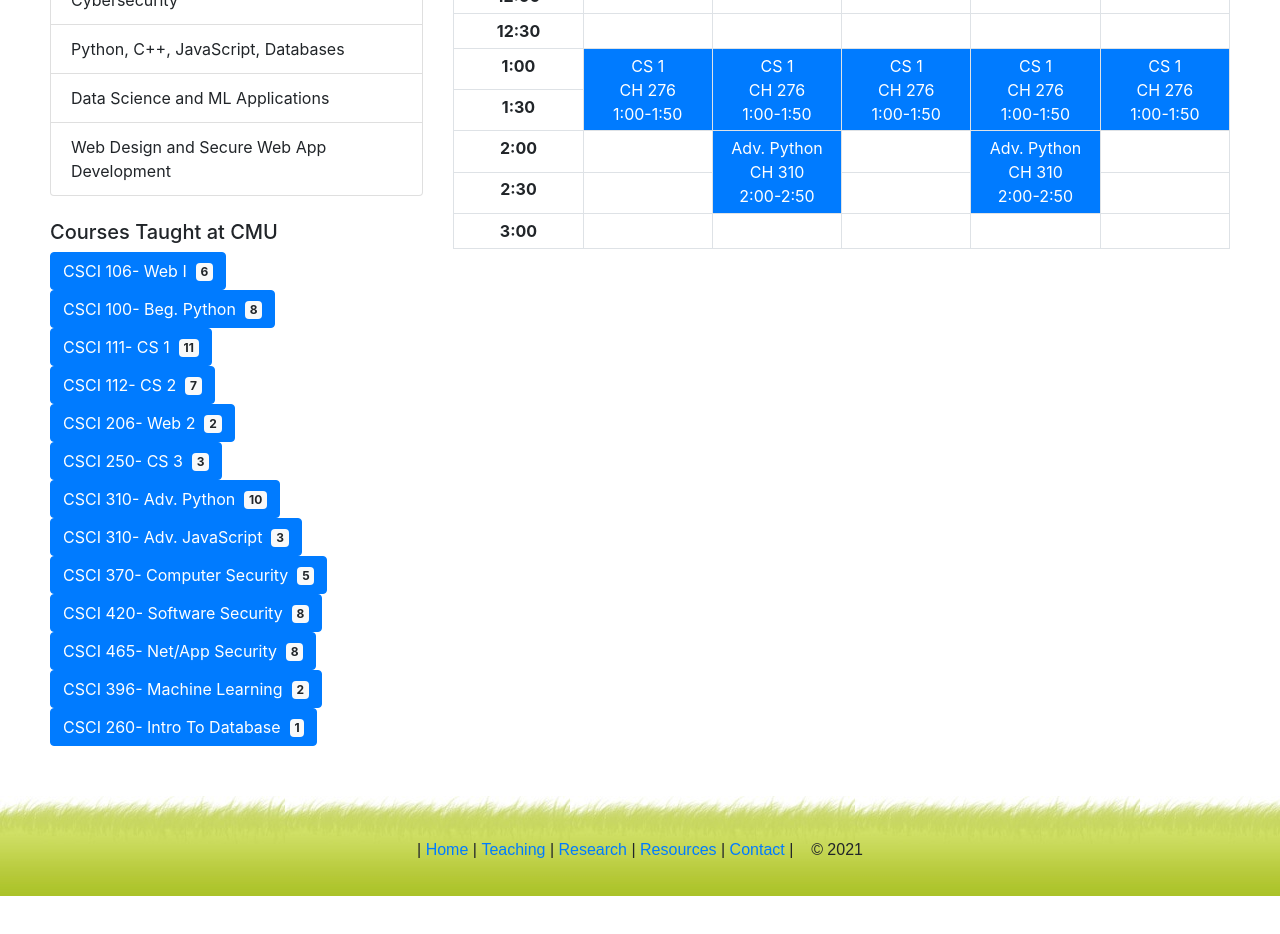
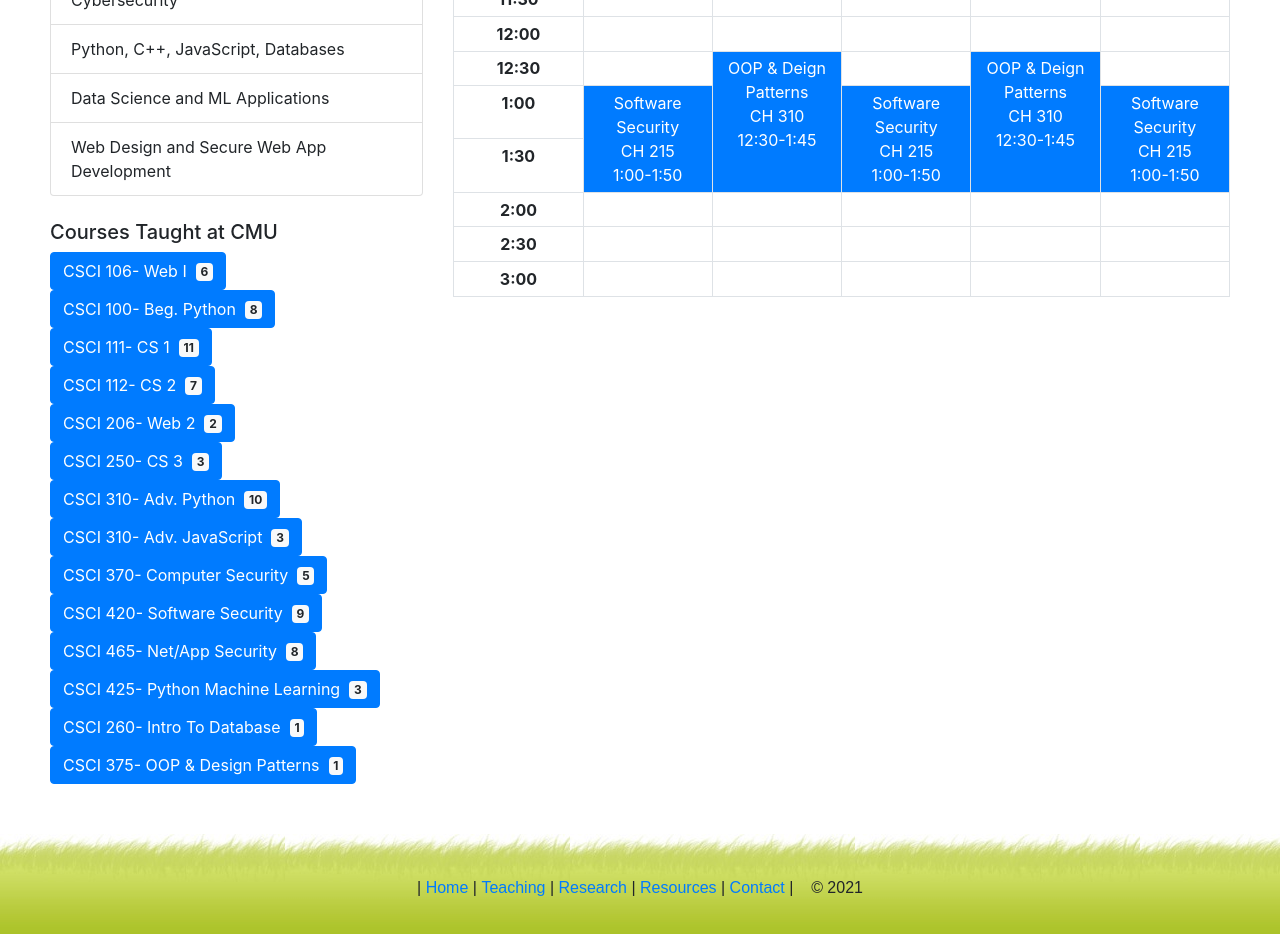
Before and after one commit to rambasnet/rambasnet.github.io, a Next.js app: page /teaching in a window 1280 px wide. Shown: the part 720-1654 px from the top of the page. Before the commit the page ends 1616 px from the top, so only its background shows below. Built offline with nearby package versions, Linux system fonts and the light colour scheme.

Commit message:
update schedule

```diff
--- a/pages/components/data/courses.json
+++ b/pages/components/data/courses.json
@@ -37,18 +37,22 @@
   },
   {
     "name": "CSCI 420- Software Security",
-    "times": 8
+    "times": 9
   },
   {
     "name": "CSCI 465- Net/App Security",
     "times": 8
   },
   {
-    "name": "CSCI 396- Machine Learning",
-    "times": 2
+    "name": "CSCI 425- Python Machine Learning",
+    "times": 3
   },
   {
     "name": "CSCI 260- Intro To Database",
     "times": 1
+  },
+  {
+    "name": "CSCI 375- OOP & Design Patterns",
+    "times": 1
   }
 ]
--- a/pages/components/schedule.js
+++ b/pages/components/schedule.js
@@ -5,7 +5,7 @@ class Schedule extends React.Component {
   constructor(props) {
     super(props);
     this.state = {
-      semester: "Fall 2022 Schedule",
+      semester: "Spring 2023 Schedule",
       office: "CH 329",
       days: ["Mon", "Tues", "Wed", "Thrs", "Fri"],
       times: ["8:00", "8:30", "9:00", "9:30", "10:00", "10:30", "11:00",
@@ -13,46 +13,37 @@ class Schedule extends React.Component {
         "3:00"],
       office_hours: [
         {
-          days: ["Mon", "Wed", "Fri"],
+          days: ["Mon", "Tues", "Wed", "Thrs", "Fri"],
           start_time: "9:00",
-          time: "9-10:15",
+          time: "9-9:50",
           includes: "9:30",
-          row_span: 3
+          row_span: 2
         }
       ],
       classes: [
         {
-          name: "Adv. Python",
-          loc: "CH 310",
-          start_time: "2:00",
-          days: ["Tues", "Thrs"],
-          time: "2:00-2:50",
-          includes: "2:30",
+          name: "Py Machine Learning",
+          loc: "CH 215",
+          start_time: "10:00",
+          days: ["Mon", "Wed", "Fri"],
+          time: "10:00-10:50",
+          includes: "10:30",
           row_span: 2
         },
         {
-          name: "Intro DB",
-          loc: "CH 315",
-          start_time: "9:30",
+          name: "OOP & Deign Patterns",
+          loc: "CH 310",
+          start_time: "12:30",
           days: ["Tues", "Thrs"],
-          time: "9:30-10:45",
-          includes: "10:30",
+          time: "12:30-1:45",
+          includes: "1:30",
           row_span: 3
         },
         {
-          name: "Net/App Sec",
+          name: "Software Security",
           loc: "CH 215",
-          start_time: "11:00",
+          start_time: "1:00",
           days: ["Mon", "Wed", "Fri"],
-          time: "11:00-11:50",
-          includes: "11:30",
-          row_span: 2
-        },
-        {
-          name: "CS 1",
-          loc: "CH 276",
-          start_time: "1:00",
-          days: ["Mon", "Tues", "Wed", "Thrs", "Fri"],
           time: "1:00-1:50",
           includes: "1:30",
           row_span: 2
```
Also changed, not shown: 1 other file (tests, documents, lock files or other folders).
